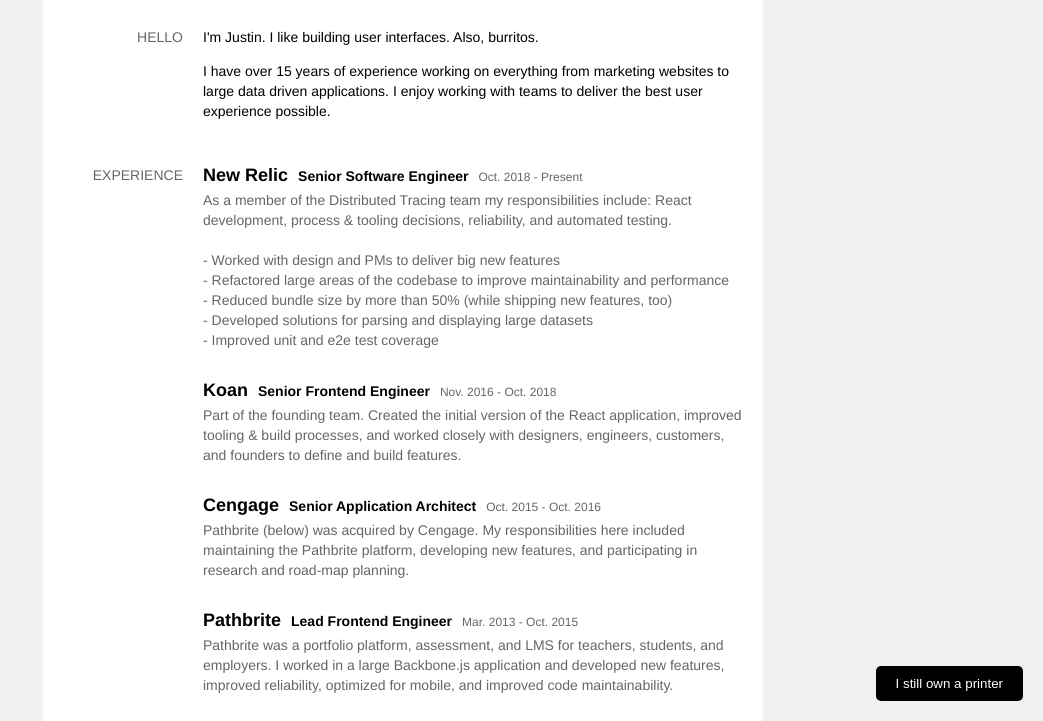
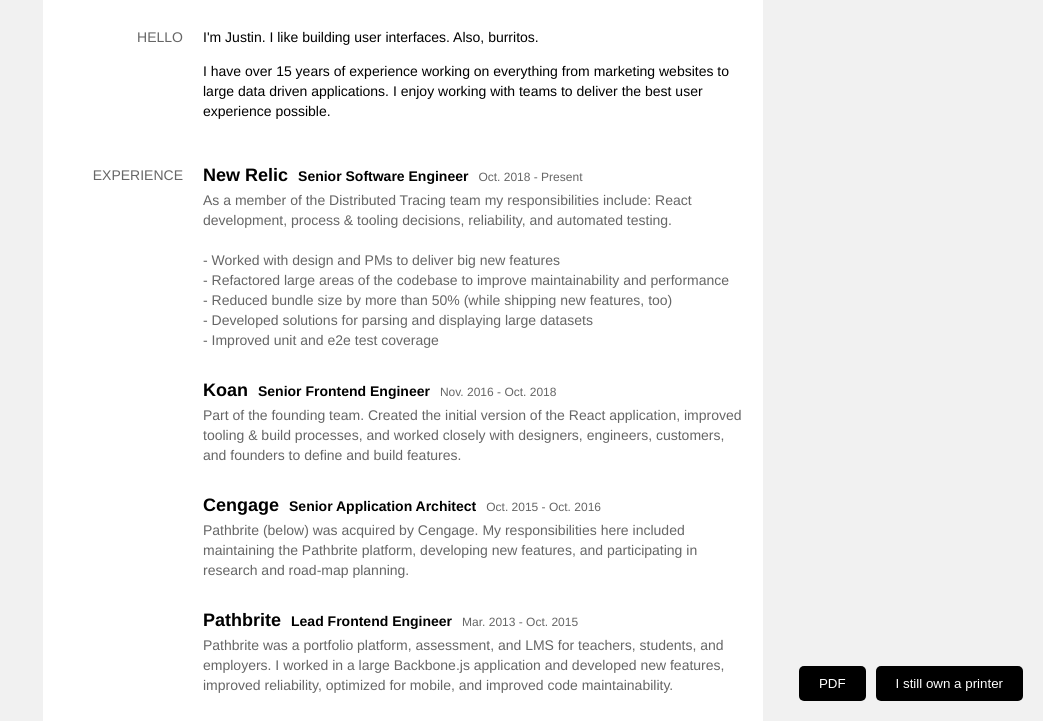
Before and after one commit to icd2k3/resume, a website: page index.html in a window 1280 px wide. Shown: the part 79-800 px from the top of the page, without its empty margins (237-1280 px from the left). Drawn offline with Linux system fonts and the light colour scheme.

Commit message:
feat: Add pdf version

```diff
--- a/index.html
+++ b/index.html
@@ -15,7 +15,7 @@
         html {
           background: #FFF;
         }
-        input {
+        button {
           display: none;
         }
         body section {
@@ -75,16 +75,24 @@
       dd {
         margin-left: 0;
       }
-      input {
-        cursor: pointer;
+      footer {
+        display: flex;
         position: fixed;
         bottom: 20px;
         right: 20px;
+      }
+
+      button {
+        margin-left: 10px;
+        cursor: pointer;
         padding: 10px 20px;
         background: #000;
         border: 0;
         color: #fff;
         border-radius: 5px;
+      }
+      button:first-child {
+        right: 100px;
       }
 
       /* Header content */
@@ -386,6 +394,9 @@
         </div>
       </section>
     </main>
-    <input type="button" value="I still own a printer" onClick="window.print()">
+    <footer>
+      <button aria-label="PDF" type="button" onClick="window.location.href='justin-schrader-resume.pdf'">PDF</button>
+      <button aria-label="Print" type="button" onClick="window.print()">I still own a printer</button>
+    </footer>
   </body>
 </html>
--- a/package.json
+++ b/package.json
@@ -4,7 +4,7 @@
   "description": "Justin's resume",
   "main": "index.html",
   "scripts": {
-    "build": "html-minifier index.html -o justin-schrader-resume.html --collapse-whitespace --remove-comments --remove-optional-tags --remove-redundant-attributes --remove-script-type-attributes --remove-tag-whitespace --use-short-doctype --minify-css true"
+    "build": "html-minifier index.html -o dist/index.html --collapse-whitespace --remove-comments --remove-optional-tags --remove-redundant-attributes --remove-script-type-attributes --remove-tag-whitespace --use-short-doctype --minify-css true"
   },
   "repository": {
     "type": "git",
```
Also changed, not shown: 2 other files.
